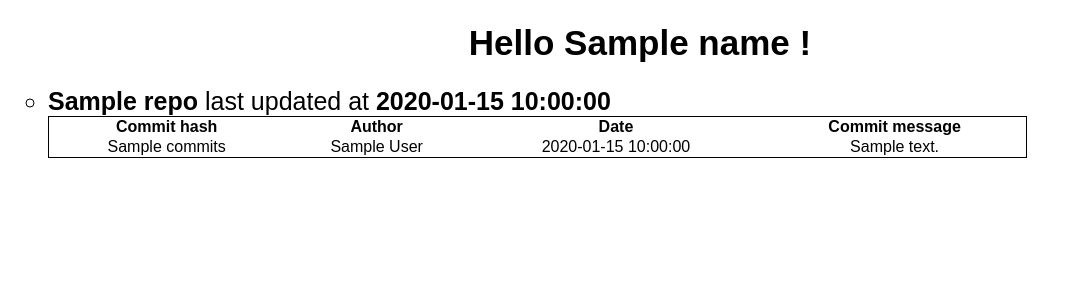
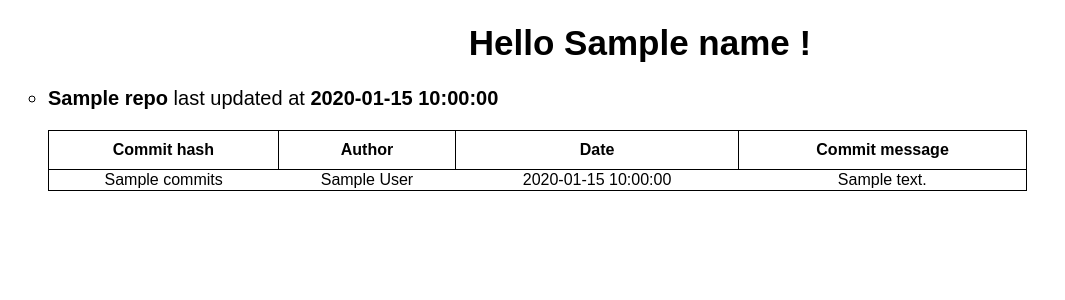
Before and after one commit to yf724/SSE-Lab2, a Flask app: template src/templates/githubUsername.html in a window 1280 px wide. Shown: the top 300 px of the page, without its empty margins (0-1065 px from the left). Run offline with Flask 3, Linux system fonts and the light colour scheme; the template is opened without the code that fills it: most values are stand-ins (such as "Sample title", 1, 10 or a date in 2020).

Commit message:
Modified table4

```diff
--- a/src/templates/githubUsername.html
+++ b/src/templates/githubUsername.html
@@ -10,17 +10,17 @@
 
 			{%for repo in repos %}
 				<ul>
-				<li style="list-style-type: circle; font-size: 25px;">
+				<li style="list-style-type: circle; font-size: 20px;">
 				<strong>{{repo.repo}}</strong> last updated at <strong>{{repo.time}}</strong>
 				</li>
 
-				<table class="table", style="width: 80%; border-spacing: 10px; text-align: center; border: 1px solid black; border-collapse: collapse">
+				<table class="table", style="width: 80%; border-spacing: 10px; text-align: center; border: 1px solid black; border-collapse: collapse; margin-top: 20px;">
 					<thead>
 					  <tr>
-						<th scope="col">Commit hash</th>
-						<th scope="col">Author</th>
-						<th scope="col">Date</th>
-						<th scope="col">Commit message</th>
+						<th scope="col" style="border: 1px solid black; padding: 10px;">Commit hash</th>
+						<th scope="col" style="border: 1px solid black; padding: 10px;">Author</th>
+						<th scope="col" style="border: 1px solid black; padding: 10px;">Date</th>
+						<th scope="col" style="border: 1px solid black; padding: 10px;">Commit message</th>
 					  </tr>
 					</thead>
 					<tbody>
```
